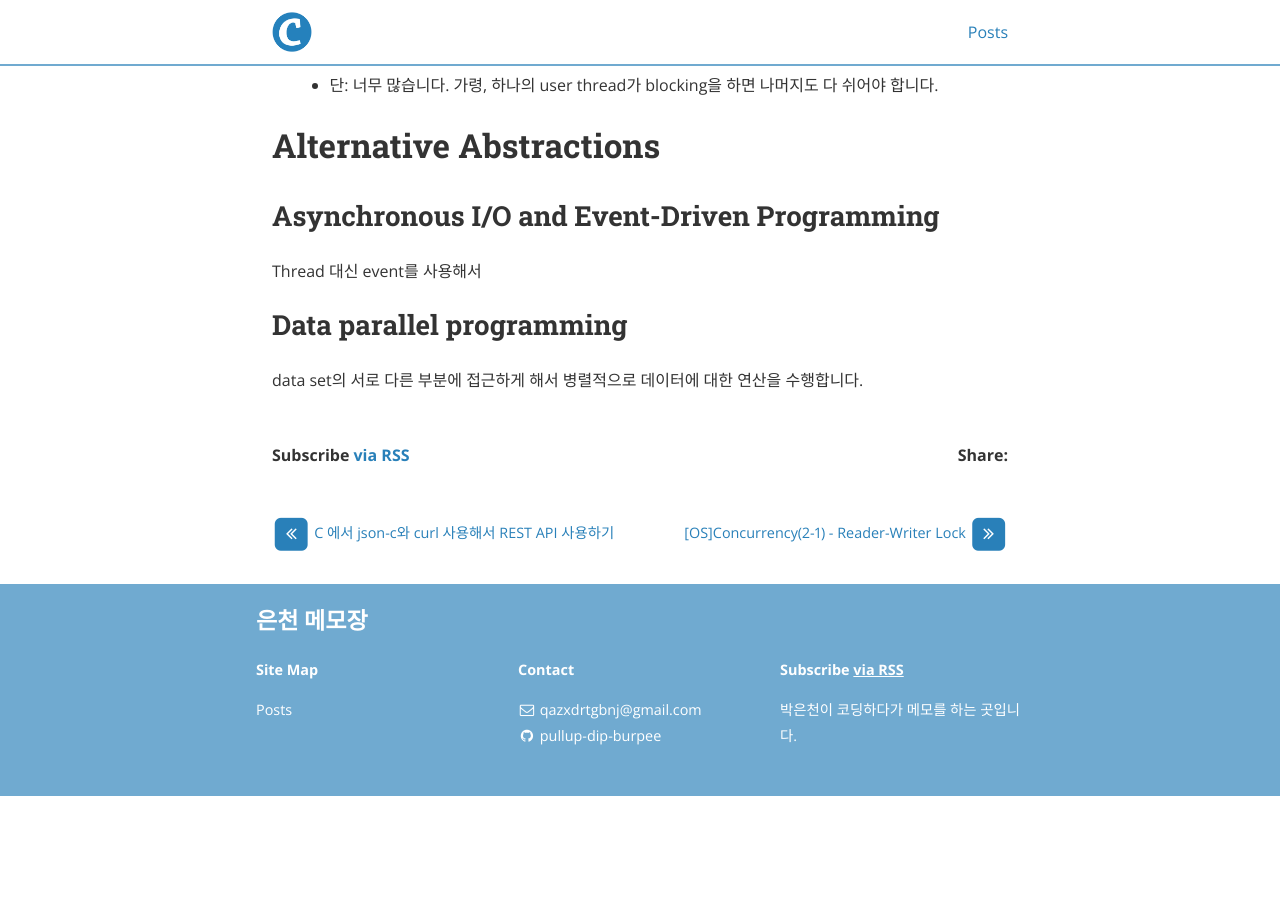
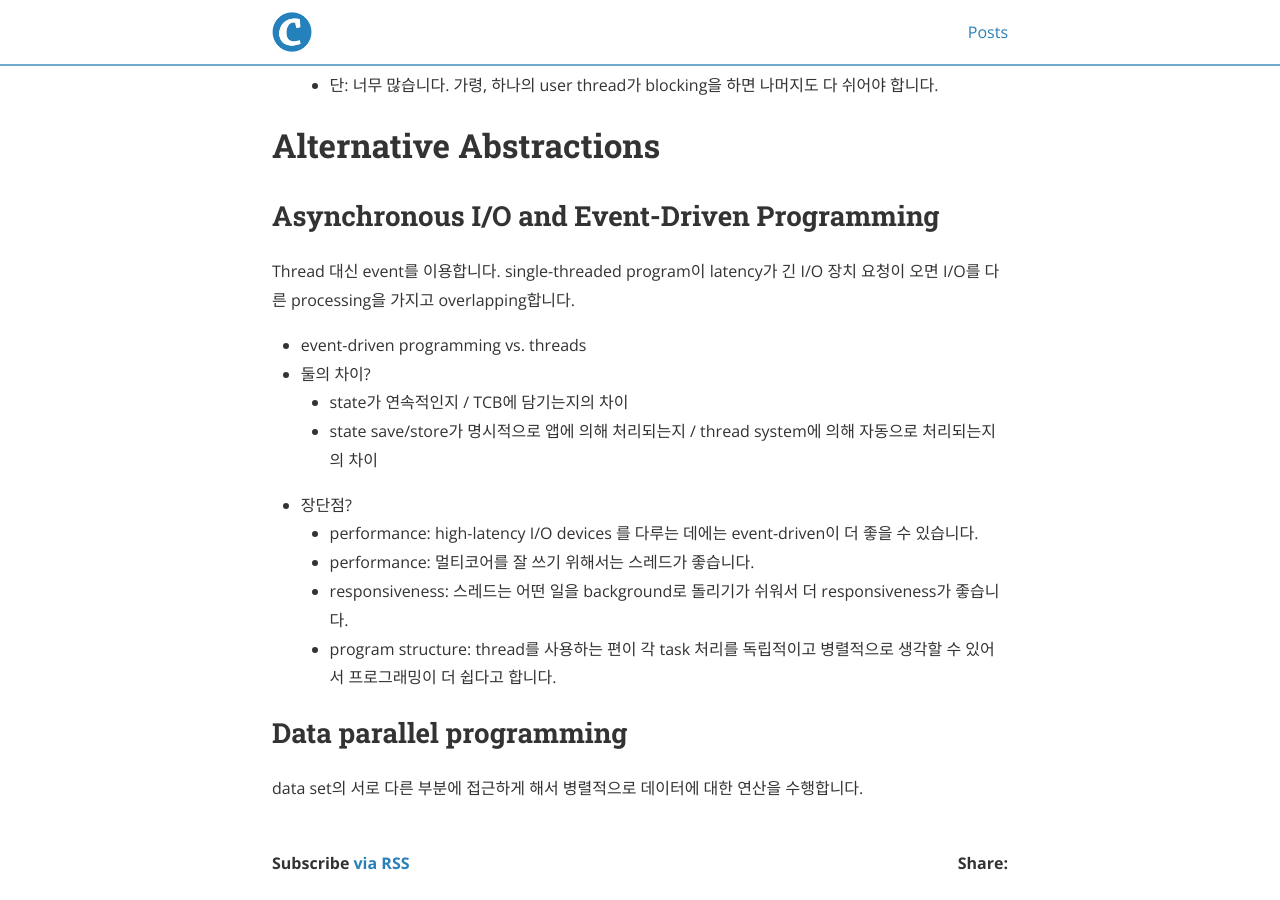
Before and after one commit to pullup-dip-burpee/pullup-dip-burpee.github.io, a Jekyll site: the page built from _posts/OperatingSystem/2021-02-02-Concurrency.md, in a window 1280 px wide and 900 px high, scrolled down 2941 px. Built offline with Jekyll 4.4.1, drawn with Linux system fonts in a browser that asks for light colours; nearby versions of some CDN libraries; before the commit the page ends 3737 px from its top, so only the background shows below that.

Commit message:
Update Concurrency.md

```diff
--- a/_posts/OperatingSystem/2021-02-02-Concurrency.md
+++ b/_posts/OperatingSystem/2021-02-02-Concurrency.md
@@ -62,6 +62,16 @@ voluntary context switch에는 `thread_yield`, `thread_join` 등의 경우가
 
 # Alternative Abstractions
 ## Asynchronous I/O and Event-Driven Programming
-Thread 대신 event를 사용해서
+Thread 대신 event를 이용합니다. single-threaded program이 latency가 긴 I/O 장치 요청이 오면 I/O를 다른 processing을 가지고 overlapping합니다.
+- event-driven programming vs. threads
+- 둘의 차이?
+    - state가 연속적인지 / TCB에 담기는지의 차이
+    - state save/store가 명시적으로 앱에 의해 처리되는지 / thread system에 의해 자동으로 처리되는지의 차이
+- 장단점?
+    - performance: high-latency I/O devices 를 다루는 데에는 event-driven이 더 좋을 수 있습니다.
+    - performance: 멀티코어를 잘 쓰기 위해서는 스레드가 좋습니다.
+    - responsiveness: 스레드는 어떤 일을 background로 돌리기가 쉬워서 더 responsiveness가 좋습니다.
+    - program structure: thread를 사용하는 편이 각 task 처리를 독립적이고 병렬적으로 생각할 수 있어서 프로그래밍이 더 쉽다고 합니다.
+
 ## Data parallel programming
 data set의 서로 다른 부분에 접근하게 해서 병렬적으로 데이터에 대한 연산을 수행합니다.
```
